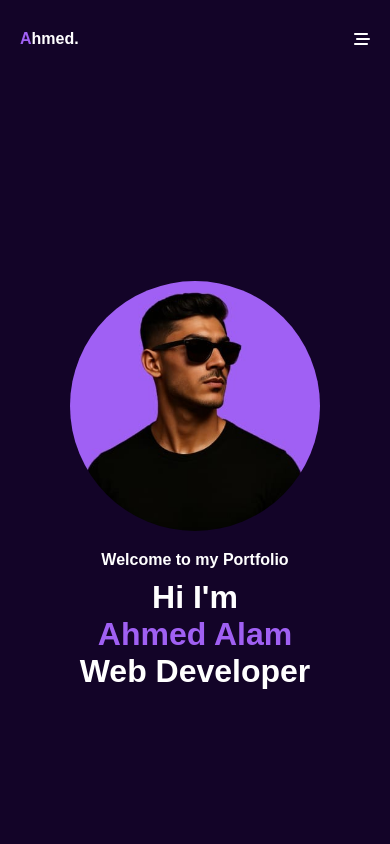
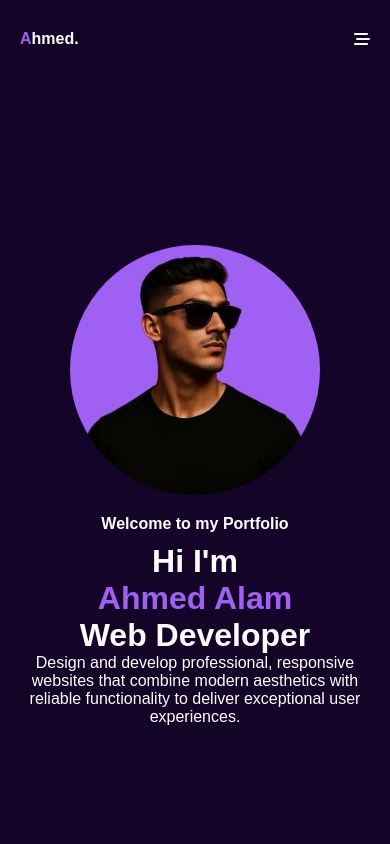
Before and after one commit to ahmedaalam/My-Portfolio, a plain HTML site: page index.html in a window 390 px wide. Shown: the top 844 px of the page. Drawn offline with Linux system fonts and the light colour scheme.

Commit message:
add text

```diff
--- a/index.html
+++ b/index.html
@@ -35,6 +35,9 @@
         <div class="leftSection">
           <p class="welcome">Welcome to my Portfolio</p>
           Hi I'm <span class="name">Ahmed Alam</span> Web Developer
+          <p class="top-text">
+             Design and develop professional, responsive websites that combine modern aesthetics with reliable functionality to deliver exceptional user experiences.
+          </p>
         </div>
         <div class="rightSection">
           <img src="images/profile-img.jfif" alt="" />
@@ -268,19 +271,20 @@
     </script>
 
     <script>
-      const scriptURL = "https://script.google.com/macros/s/AKfycbyZCoU2_oS4es1_rkiQ4_UBcpJICXNXo4gzDoZrz7AprUDkbzZbBy66KVkIXbrxq64N_w/exec";
+      const scriptURL =
+        "https://script.google.com/macros/s/AKfycbyZCoU2_oS4es1_rkiQ4_UBcpJICXNXo4gzDoZrz7AprUDkbzZbBy66KVkIXbrxq64N_w/exec";
       const form = document.forms["submit-to-google-sheet"];
-      const msg = document.getElementById("msg")
+      const msg = document.getElementById("msg");
 
       form.addEventListener("submit", (e) => {
         e.preventDefault();
         fetch(scriptURL, { method: "POST", body: new FormData(form) })
           .then((response) => {
-            msg.innerHTML= "Message sent successfully"
-            setTimeout(function(){
-              msg.innerHTML= ""
-            },5000)
-            form.reset()
+            msg.innerHTML = "Message sent successfully";
+            setTimeout(function () {
+              msg.innerHTML = "";
+            }, 5000);
+            form.reset();
           })
           .catch((error) => console.error("Error!", error.message));
       });
--- a/style.css
+++ b/style.css
@@ -76,6 +76,11 @@ body {
     width: 450px;
     font-size: 3.5rem;
     font-weight: bold;
+}
+
+.top-text {
+    font-size: 1rem;
+    font-weight: 400;
 }
 
 .welcome {
@@ -482,6 +487,12 @@ form .btn2{
         align-items: center;
     }
 
+    .top-text {
+        padding-left: 40px;
+        padding-right: 40px;
+        text-align: center;
+    }
+
     .rightSection {
         height: 250px;
         width: 250px;
```
